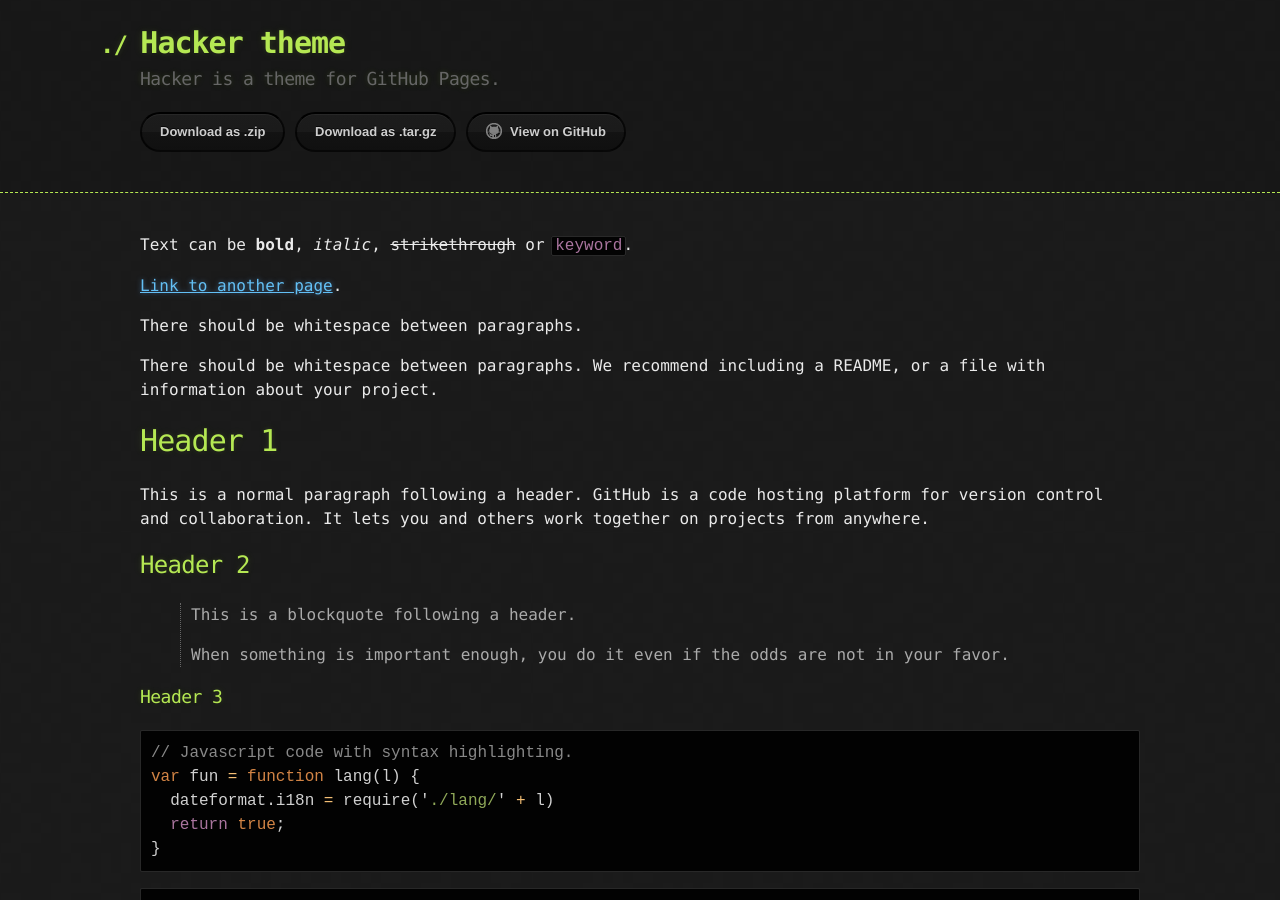
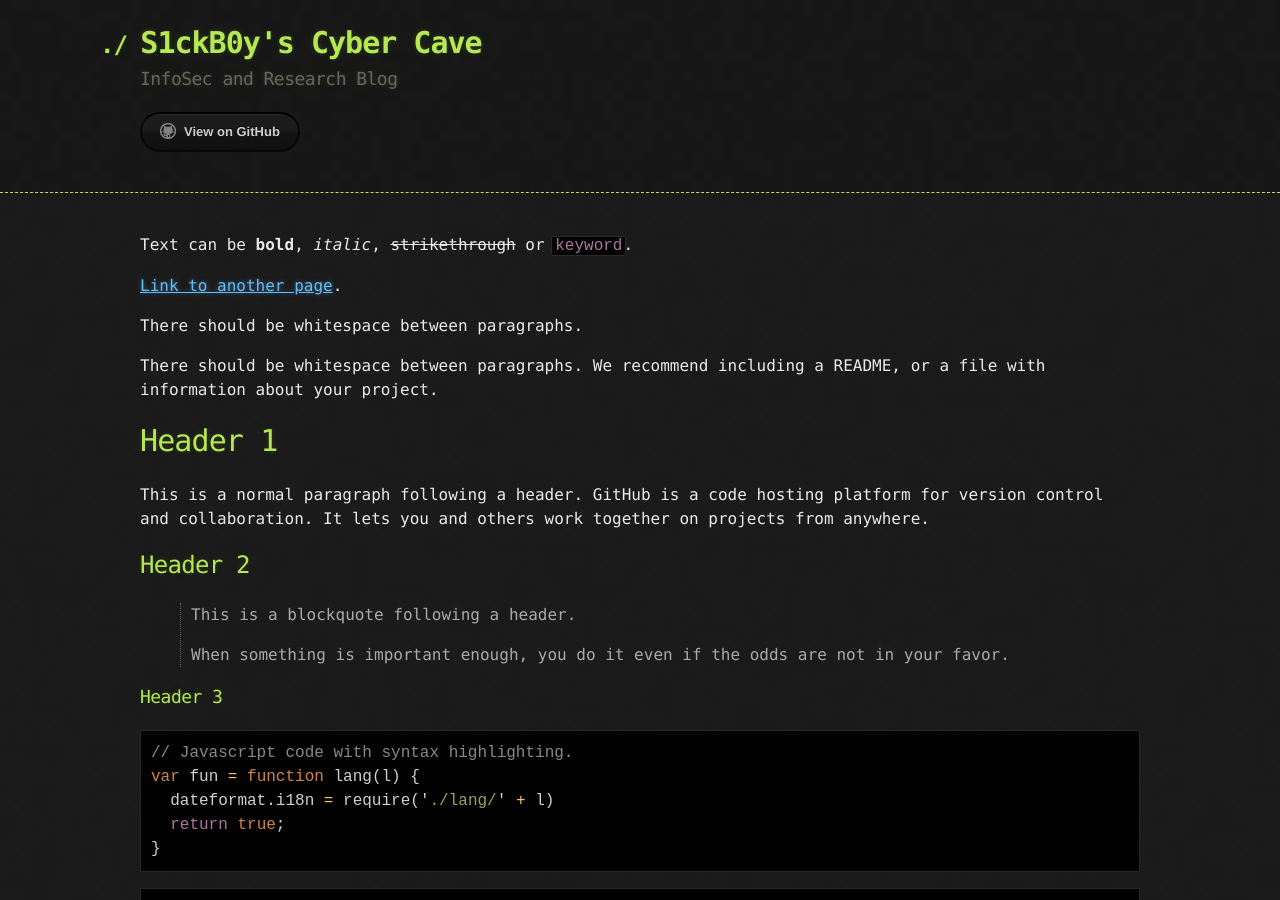
Before and after one commit to S1ckB0y1337/S1ckB0y1337.github.io, a Jekyll site: the page built from index.md, in a window 1280 px wide and 900 px high. Built offline with Jekyll 4.4.1, drawn with Linux system fonts in a browser that asks for light colours.

Commit message:
Cleaned _config.yaml

```diff
--- a/_config.yml
+++ b/_config.yml
@@ -1,5 +1,3 @@
-title: Hacker theme
-description: Hacker is a theme for GitHub Pages.
-show_downloads: true
-google_analytics:
+title: S1ckB0y's Cyber Cave
+description: InfoSec and Research Blog
 theme: jekyll-theme-hacker
```
